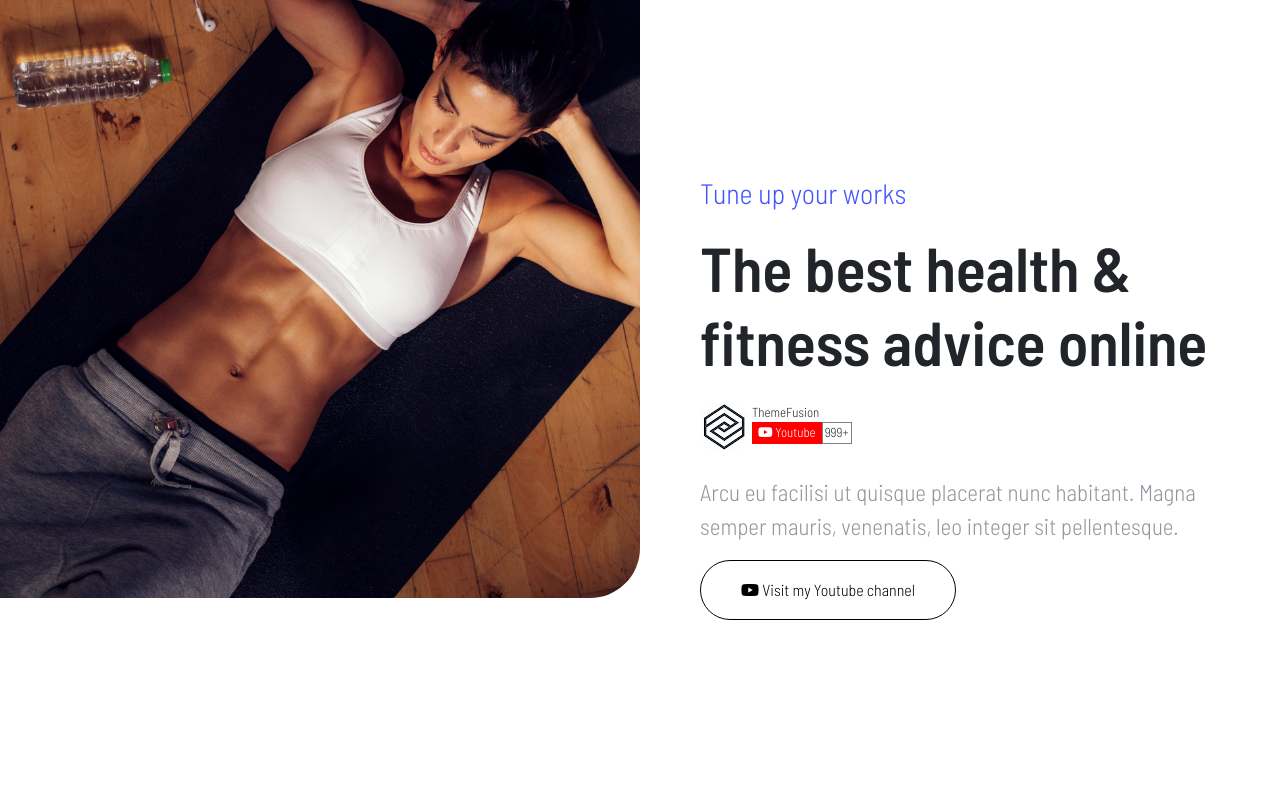
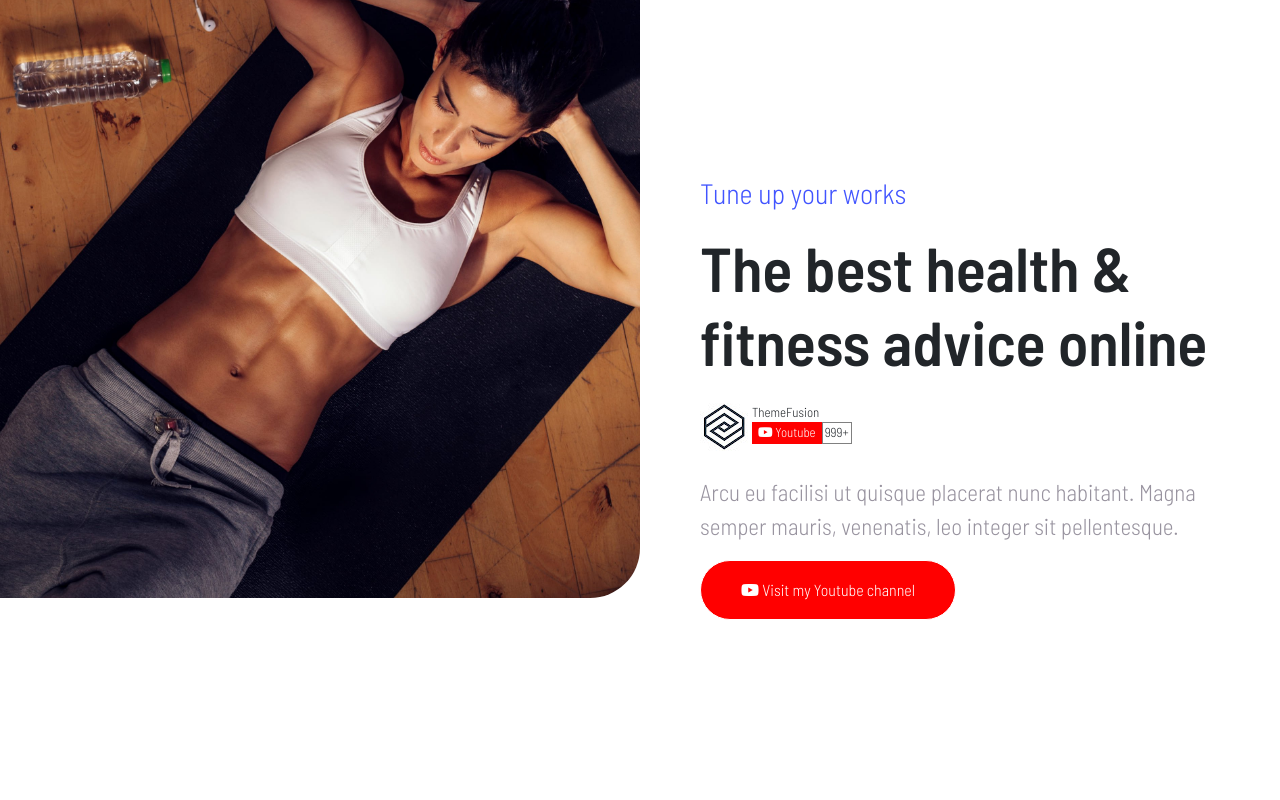
Before and after one commit to emilianogastaldo/proj-html-vuejs, a Vue app: page / in a window 1280 px wide. Shown: the top 800 px of the page. Built offline with nearby package versions, Linux system fonts and the light colour scheme.

Commit message:
added youtube button

```diff
--- a/src/components/main/AppButton.vue
+++ b/src/components/main/AppButton.vue
@@ -1,9 +1,6 @@
 <script>
 export default {
     name: 'AppHeader',
-    props: {
-        label: String
-    }
 }
 </script>
 
@@ -20,4 +17,8 @@ button {
     background-color: transparent;
     border: 1px solid currentColor;
 }
+
+button:hover {
+    background-color: #FF414B;
+}
 </style>
--- a/src/components/main/YoutubeChannel.vue
+++ b/src/components/main/YoutubeChannel.vue
@@ -29,7 +29,7 @@ export default {
                     venenatis, leo
                     integer sit
                     pellentesque.</p>
-                <AppButton>
+                <AppButton class="color-white bg-color-red">
                     <i class="fa-brands fa-youtube"></i> Visit my Youtube channel
                 </AppButton>
             </div>
@@ -41,6 +41,18 @@ export default {
 <style lang="scss" scoped>
 .color-blue {
     color: #4154ff;
+}
+
+.color-white {
+    color: white
+}
+
+.bg-color-red {
+    background-color: red;
+}
+
+.bg-color-blue {
+    background-color: #4154ff
 }
 
 .color-gray {
```
